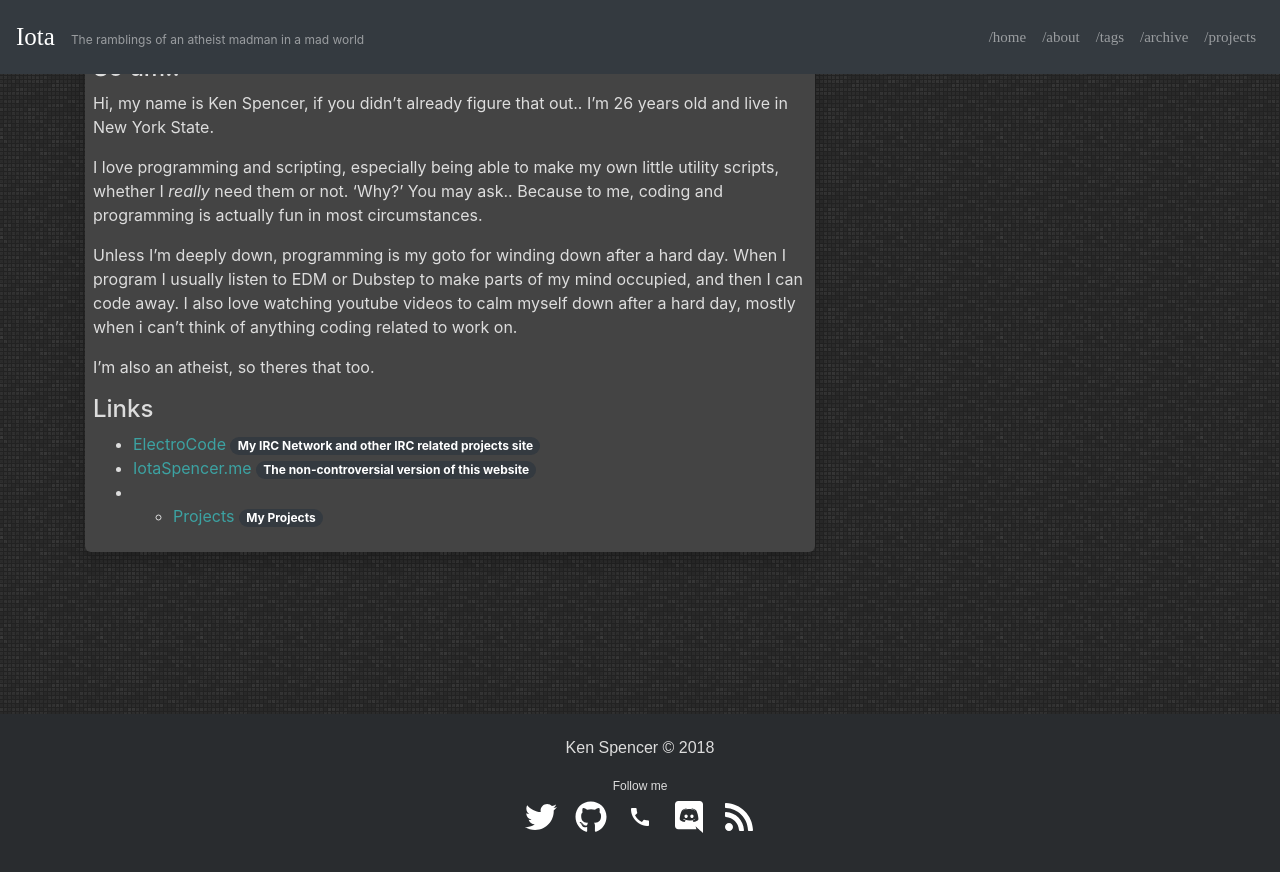
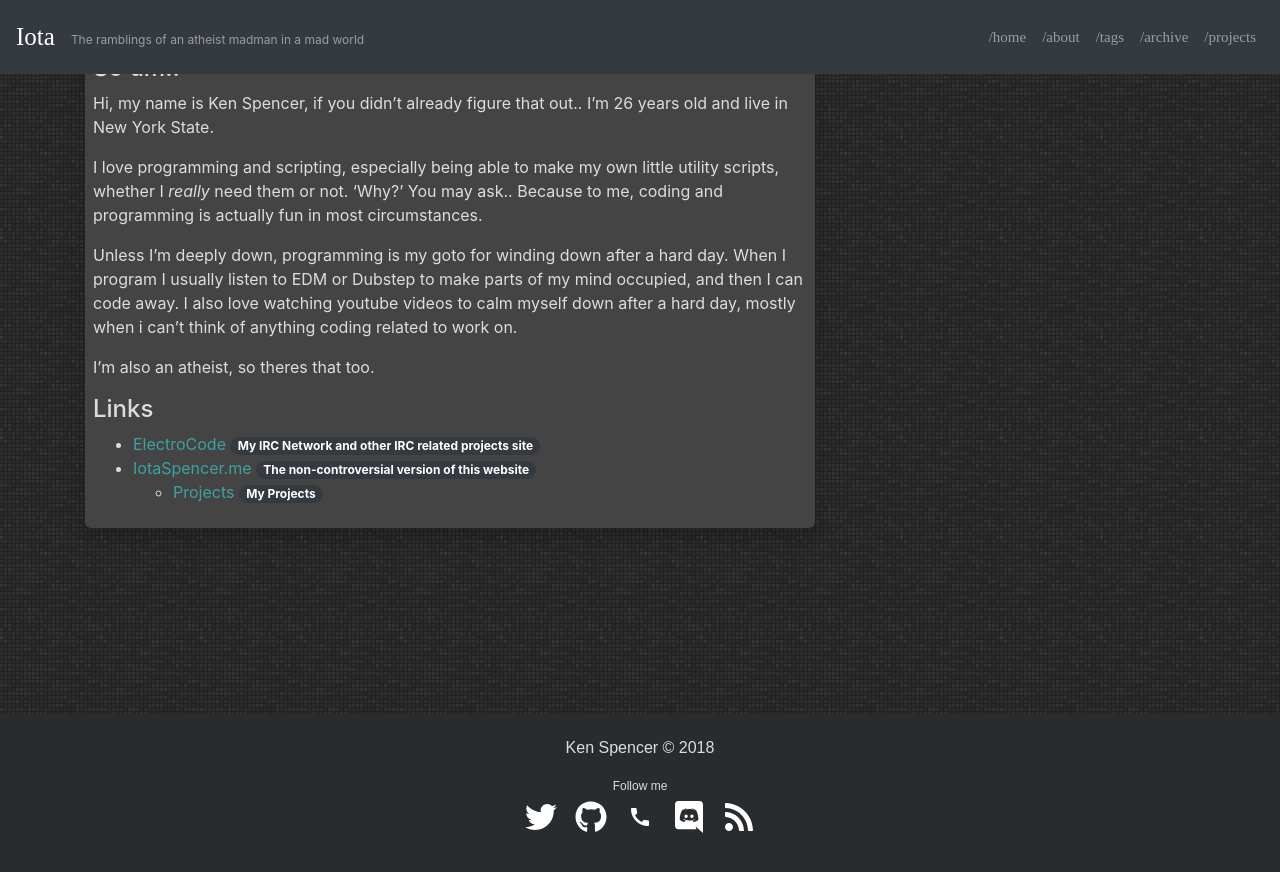
Before and after one commit to IotaSpencer/vent.iotaspencer.me, a Jekyll site: the page built from about.md, in a window 1280 px wide and 900 px high, scrolled down 120 px. Shown: the top 872 px of the window. Built offline with Jekyll 4.4.1, drawn with Linux system fonts in a browser that asks for light colours; nearby versions of some CDN libraries.

Commit message:
indent projects link

```diff
--- a/about.md
+++ b/about.md
@@ -18,4 +18,4 @@ I'm also an atheist, so theres that too.
 
 * [ElectroCode](https://electrocode.net) <span class="badge badge-pill badge-dark">My IRC Network and other IRC related projects site</span>
 * [IotaSpencer.me](https://iotaspencer.me) <span class="badge badge-pill badge-dark">The non-controversial version of this website</span>
-* * [Projects](https://iotaspencer.me) <span class="badge badge-pill badge-dark">My Projects</span>
+  * [Projects](https://iotaspencer.me) <span class="badge badge-pill badge-dark">My Projects</span>
```
